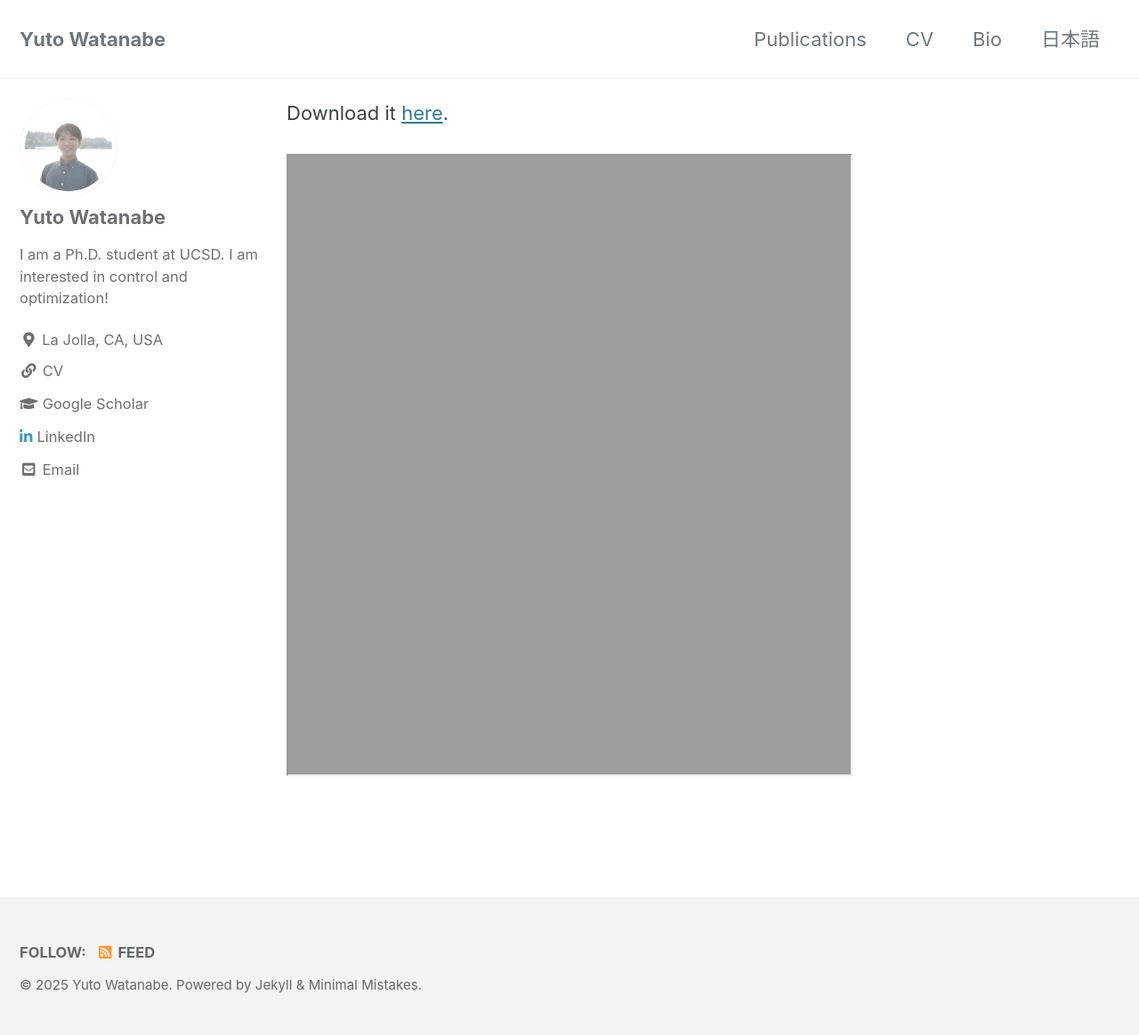
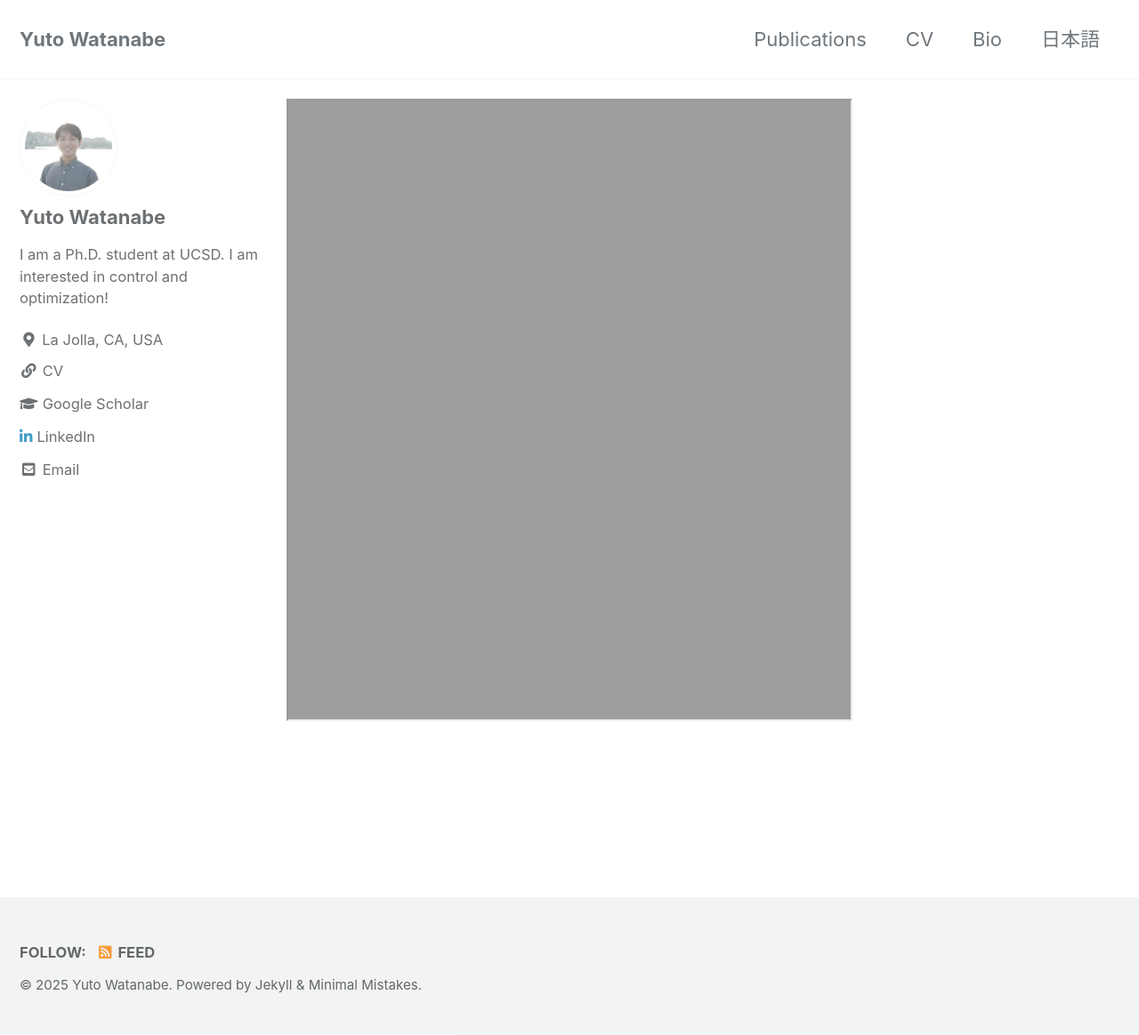
Before and after one commit to WatanabeYuto/watanabeyuto.github.io, a Jekyll site: the page built from cv.md, in a window 1280 px wide and 1164 px high. Shown: the whole window at 89% size. Built offline with Jekyll 4.4.1, drawn with Linux system fonts in a browser that asks for light colours; cached includes are drawn as plain includes.

Commit message:
CP UPDATED

```diff
--- a/cv.md
+++ b/cv.md
@@ -2,7 +2,7 @@
 layout: single
 author_profile: true
 ---
-Download it [here](assets/CV2025April.pdf).
+
 <p>
 <iframe height="700" src="https://watanabeyuto.github.io/assets/CV_YUTOWATANABE.pdf" width="100%">
 </iframe>
```
